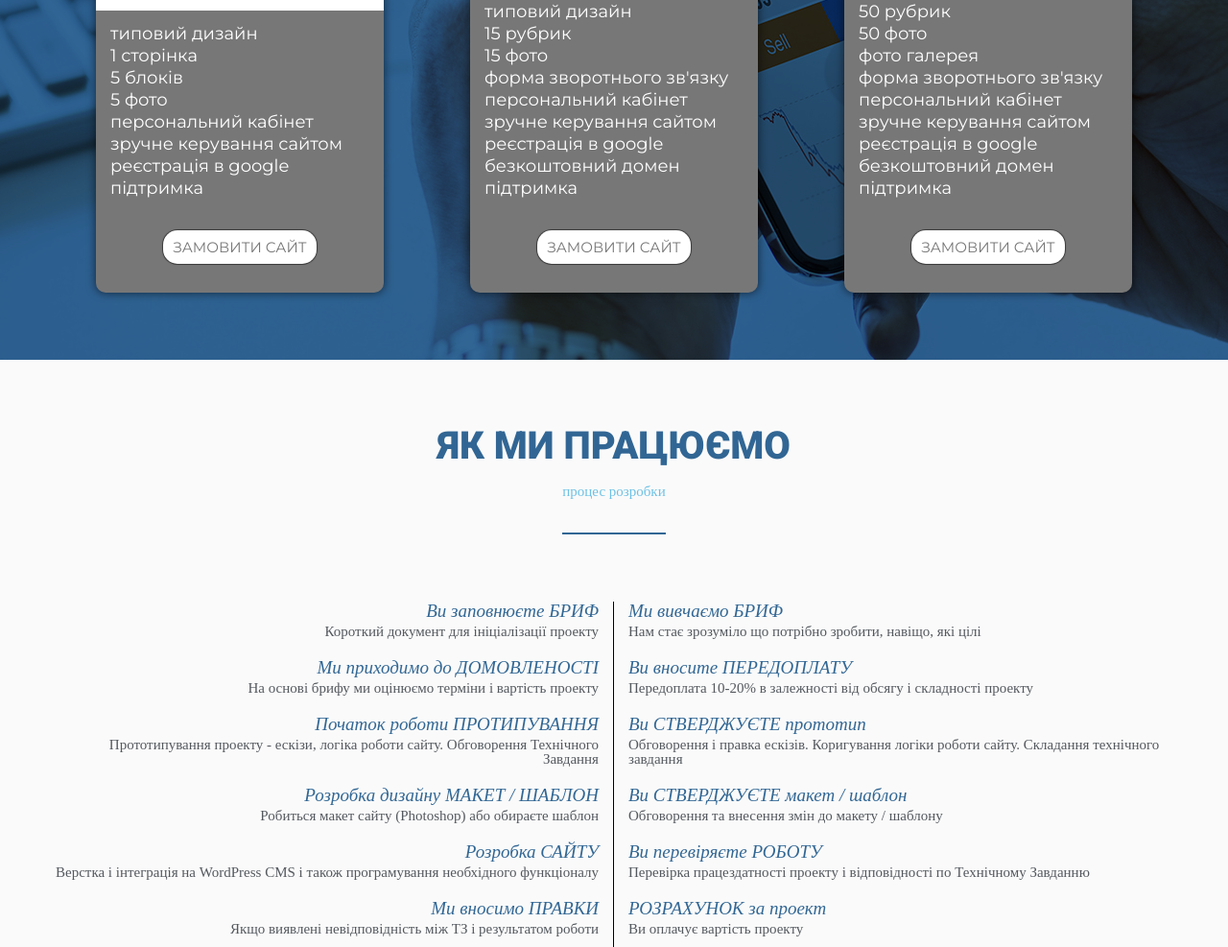
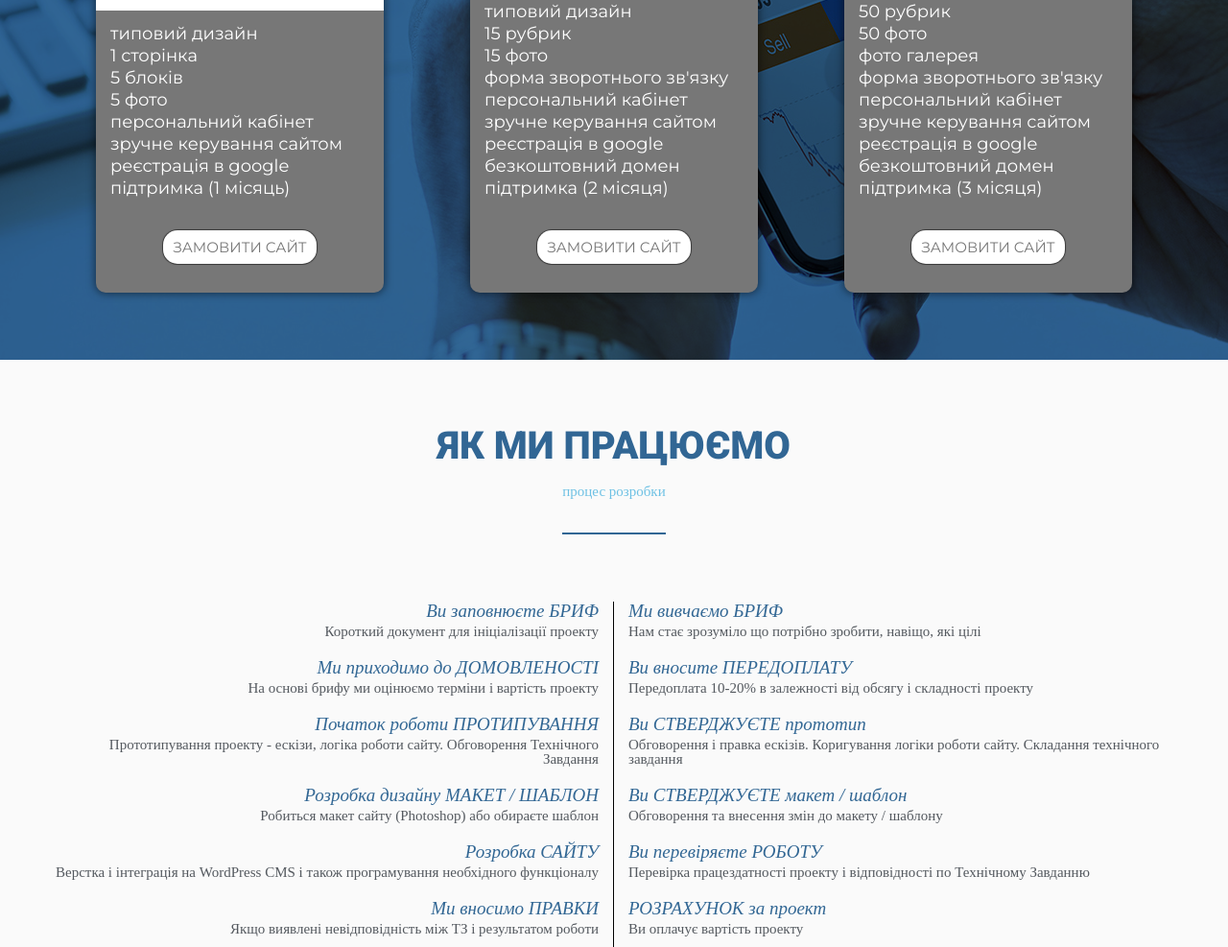
Before and after one commit to programist-top/programist.top, a plain HTML site: page index.html in a window 1280 px wide. Shown: the part 1963-2950 px from the top of the page at 96% size. Drawn offline with nearby package versions, Linux system fonts and the light colour scheme.

Commit message:
Update index.html

```diff
--- a/index.html
+++ b/index.html
@@ -92,7 +92,7 @@
                         <p>Персональний кабінет</p>
                         <p>Зручне керування сайтом</p>
                         <p>Реєстрація в Google</p>
-                        <p>Підтримка</p>
+                        <p>Підтримка (1 місяць)</p>
                     </div>
                     <div class="block-price__footer">
                         <p><a href="mailto:info@programist.top">ЗАМОВИТИ
@@ -116,7 +116,7 @@
                         <p>Зручне керування сайтом</p>
                         <p>Реєстрація в Google</p>
                         <p>Безкоштовний домен</p>
-                        <p>Підтримка</p>
+                        <p>Підтримка (2 місяця)</p>
                     </div>
                     <div class="block-price__footer">
                         <p><a href="mailto:info@programist.top">ЗАМОВИТИ
@@ -141,7 +141,7 @@
                         <p>Зручне керування сайтом</p>
                         <p>Реєстрація в Google</p>
                         <p>Безкоштовний домен</p>
-                        <p>Підтримка</p>
+                        <p>Підтримка (3 місяця)</p>
                     </div>
                     <div class="block-price__footer">
                         <p><a href="mailto:info@programist.top">ЗАМОВИТИ
```
